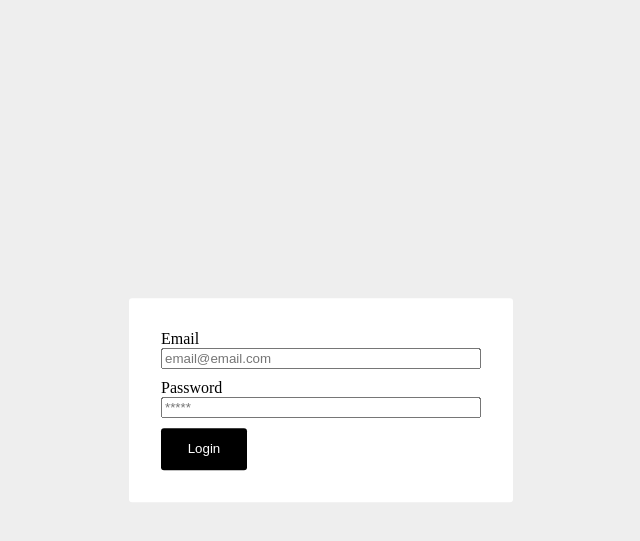
After one commit to a-elhawary/mesmun, a PHP site: template Views/Static_Pages/login.php in a window 1280 px wide. The commit adds this page. Shown: the top 541 px of the page, without its empty margins (319-959 px from the left). Run offline with PHP 8.4, Linux system fonts and the light colour scheme; the template is opened without the code that fills it, so the values that code supplies are empty.

Commit message:
made login page

```diff
--- a/Helpers/Router.php
+++ b/Helpers/Router.php
@@ -2,11 +2,21 @@
 class Router{
 				private $base="";
 				private $routes;
+				private static $obj;
 
-				public function __construct($base){
+				private function __construct($base){
 								$this->routes = ["get" => [], "post" => []];
 								$this->base = $base;
 				}
+
+				public static function getRouter($base){
+					if(empty(self::$obj)){
+						self::$obj = new Router($base);
+					}
+					return self::$obj;
+				}
+
+				public function getBase(){return $this->base;}
 
 				private function addRoute($method, $route, $callback){
 							array_push($this->routes[$method], [$this->base.$route, $callback]);
--- /dev/null
+++ b/Views/Static_Pages/login.php
@@ -0,0 +1,18 @@
+<?php require_once(dirname(__DIR__)."/../Helpers/Router.php") ?>
+<!DOCTYPE HTML>
+<html lang="en">
+    <head>
+        <title>MESMUN | login</title>
+        <link rel="stylesheet" type="text/css" href="<?php echo Router::getRouter(null)->getBase(); ?>/Views/Styles/login.css" />
+        <meta name="viewport" content="width=device-width, initial-scale=1.0">
+    </head>
+    <body>
+        <form class="login" method="post">
+                <label class="login-label">Email</label>
+                <input class="login-input" type="text" name="email" placeholder="email@email.com"/>
+                <label class="login-label">Password</label>
+                <input class="login-input" type="password" name="password" placeholder="*****"/>
+                <input class="login-button" type="submit" name="submit" value="Login" />
+        </form>
+    </body>
+</html>
--- /dev/null
+++ b/Views/Styles/login.css
@@ -0,0 +1,43 @@
+body{
+    margin:0;
+    padding:0;
+}
+
+.login{
+    padding:2em;
+    border-radius:3px;
+}
+
+.login > *{
+    display:block;
+}
+
+.login-input{
+    box-sizing: border-box;
+    width:100%;
+    margin-bottom:10px;
+}
+
+.login-button{
+    background-color:#000;
+    border:none;
+    color:#fff;
+    padding:1em 2em;
+    border-radius:3px;
+}
+
+@media only screen and (min-width:900px){
+    body{
+        background-color:#eee;
+    }
+
+    .login{
+        background-color: #fff;
+        width:25%;
+        position:fixed;
+        top:50%;
+        left:50%;
+        transform:translate(-50%, -50%);
+    }
+
+}
```
Also changed, not shown: Models/User.php (added, +9 -0 lines), index.php (+14 -1 lines), Models/Event.php (renamed from Models/Events.php).
